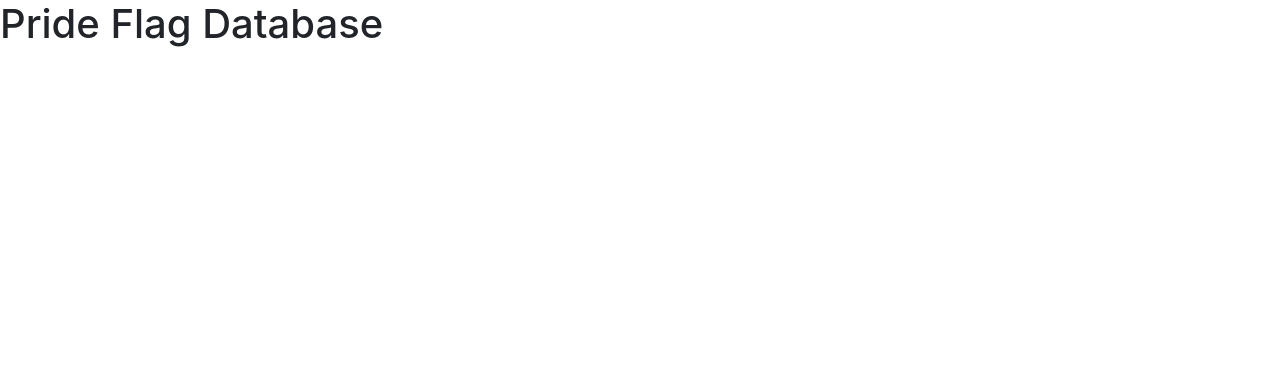
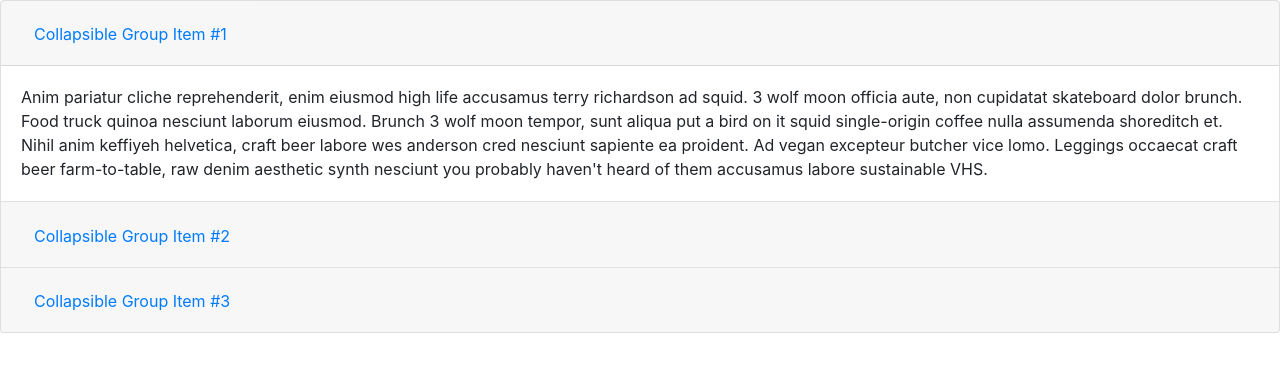
Before and after one commit to CornveliousFarva/Pride-Flag-DB-HTML-CSS-JS, a plain HTML site: page index.html in a window 1280 px wide. Drawn offline with nearby package versions, Linux system fonts and the light colour scheme.

Commit message:
Added the accordion bolerplate.

```diff
--- a/index.html
+++ b/index.html
@@ -14,7 +14,54 @@
     <title>Pride Flag Database</title>
   </head>
   <body>
-    <h1>Pride Flag Database</h1>
+    <main role="main">
+        <div class="accordion" id="accordionExample">
+            <div class="card">
+              <div class="card-header" id="headingOne">
+                <h2 class="mb-0">
+                  <button class="btn btn-link" type="button" data-toggle="collapse" data-target="#collapseOne" aria-expanded="true" aria-controls="collapseOne">
+                    Collapsible Group Item #1
+                  </button>
+                </h2>
+              </div>
+
+              <div id="collapseOne" class="collapse show" aria-labelledby="headingOne" data-parent="#accordionExample">
+                <div class="card-body">
+                  Anim pariatur cliche reprehenderit, enim eiusmod high life accusamus terry richardson ad squid. 3 wolf moon officia aute, non cupidatat skateboard dolor brunch. Food truck quinoa nesciunt laborum eiusmod. Brunch 3 wolf moon tempor, sunt aliqua put a bird on it squid single-origin coffee nulla assumenda shoreditch et. Nihil anim keffiyeh helvetica, craft beer labore wes anderson cred nesciunt sapiente ea proident. Ad vegan excepteur butcher vice lomo. Leggings occaecat craft beer farm-to-table, raw denim aesthetic synth nesciunt you probably haven't heard of them accusamus labore sustainable VHS.
+                </div>
+              </div>
+            </div>
+            <div class="card">
+              <div class="card-header" id="headingTwo">
+                <h2 class="mb-0">
+                  <button class="btn btn-link collapsed" type="button" data-toggle="collapse" data-target="#collapseTwo" aria-expanded="false" aria-controls="collapseTwo">
+                    Collapsible Group Item #2
+                  </button>
+                </h2>
+              </div>
+              <div id="collapseTwo" class="collapse" aria-labelledby="headingTwo" data-parent="#accordionExample">
+                <div class="card-body">
+                  Anim pariatur cliche reprehenderit, enim eiusmod high life accusamus terry richardson ad squid. 3 wolf moon officia aute, non cupidatat skateboard dolor brunch. Food truck quinoa nesciunt laborum eiusmod. Brunch 3 wolf moon tempor, sunt aliqua put a bird on it squid single-origin coffee nulla assumenda shoreditch et. Nihil anim keffiyeh helvetica, craft beer labore wes anderson cred nesciunt sapiente ea proident. Ad vegan excepteur butcher vice lomo. Leggings occaecat craft beer farm-to-table, raw denim aesthetic synth nesciunt you probably haven't heard of them accusamus labore sustainable VHS.
+                </div>
+              </div>
+            </div>
+            <div class="card">
+              <div class="card-header" id="headingThree">
+                <h2 class="mb-0">
+                  <button class="btn btn-link collapsed" type="button" data-toggle="collapse" data-target="#collapseThree" aria-expanded="false" aria-controls="collapseThree">
+                    Collapsible Group Item #3
+                  </button>
+                </h2>
+              </div>
+              <div id="collapseThree" class="collapse" aria-labelledby="headingThree" data-parent="#accordionExample">
+                <div class="card-body">
+                  Anim pariatur cliche reprehenderit, enim eiusmod high life accusamus terry richardson ad squid. 3 wolf moon officia aute, non cupidatat skateboard dolor brunch. Food truck quinoa nesciunt laborum eiusmod. Brunch 3 wolf moon tempor, sunt aliqua put a bird on it squid single-origin coffee nulla assumenda shoreditch et. Nihil anim keffiyeh helvetica, craft beer labore wes anderson cred nesciunt sapiente ea proident. Ad vegan excepteur butcher vice lomo. Leggings occaecat craft beer farm-to-table, raw denim aesthetic synth nesciunt you probably haven't heard of them accusamus labore sustainable VHS.
+                </div>
+              </div>
+            </div>
+          </div>
+
+    </main>
 
     <!-- Optional JavaScript -->
     <!-- jQuery first, then Popper.js, then Bootstrap JS -->
```
